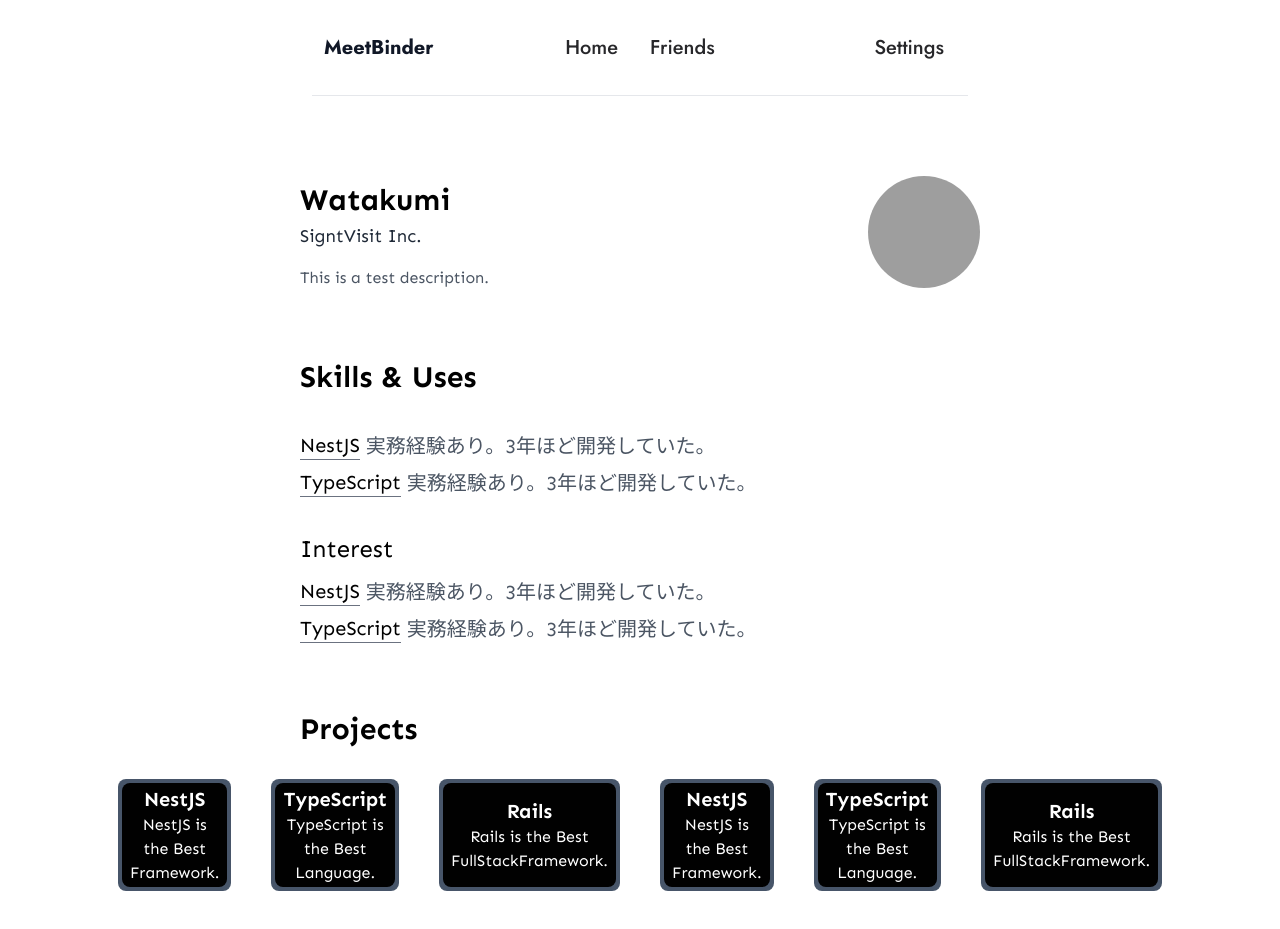
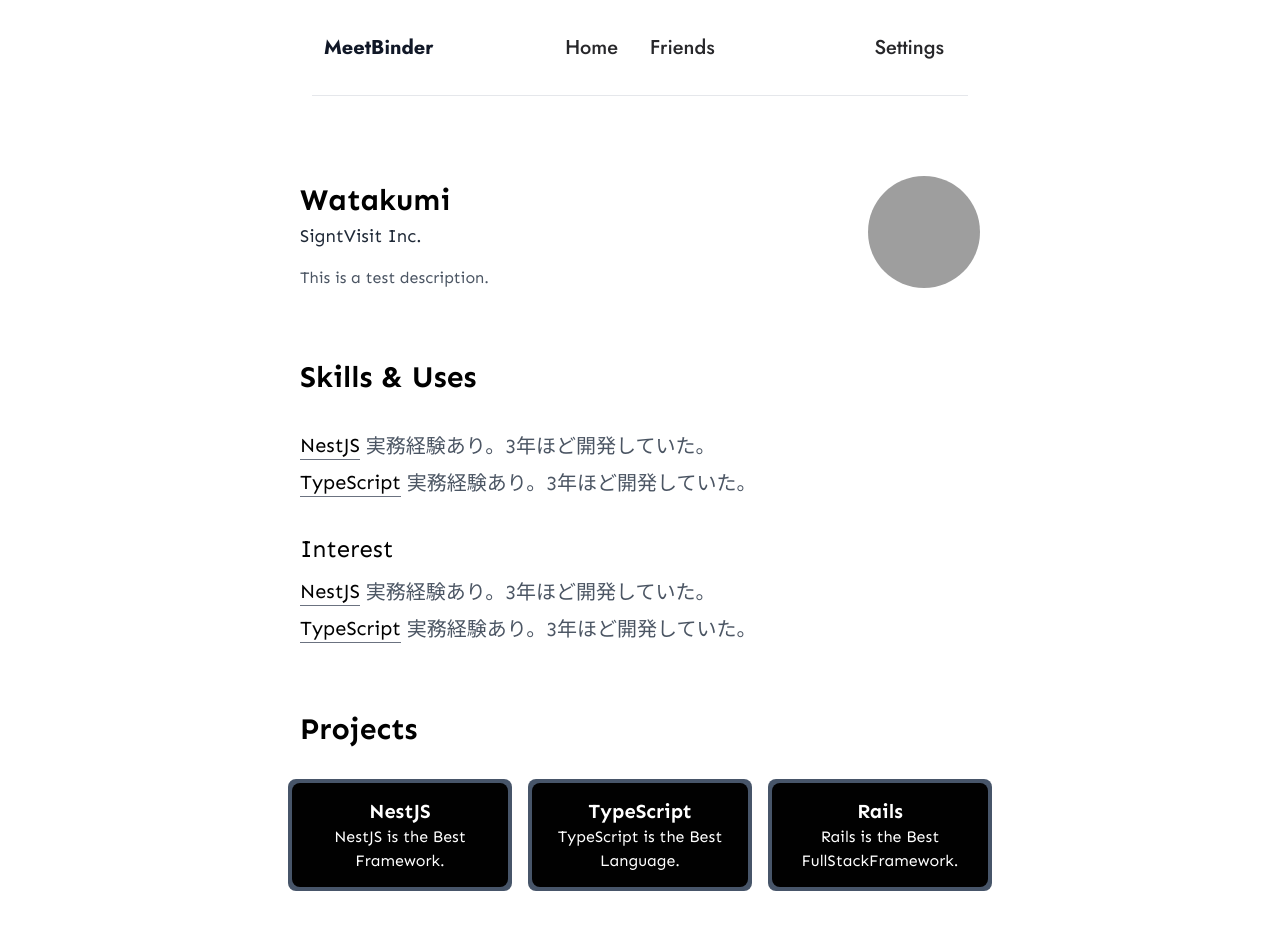
Before and after one commit to Watakumi/meet-binder-front, a Next.js app: page /mypage in a window 1280 px wide. Shown: the top 929 px of the page. Built offline with nearby package versions, Linux system fonts and the light colour scheme; grey boxes are pictures that could not be loaded.

Commit message:
レスポンシブ対応をする

```diff
--- a/components/Projects/Projects.tsx
+++ b/components/Projects/Projects.tsx
@@ -61,7 +61,7 @@
   return (
     <div className="my-8 px-3 font-sen">
       <p className="text-3xl font-bold">Projects</p>
-      <div className="my-8 flex flex-col items-center justify-center gap-10 sm:flex-row">
+      <div className="my-8 grid items-center justify-items-center gap-10 sm:grid-cols-1 md:grid-cols-2 lg:grid-cols-3">
         {projectItems.map((projectItem) => (
           <ProjectItem
             key={projectItem.id}
```
